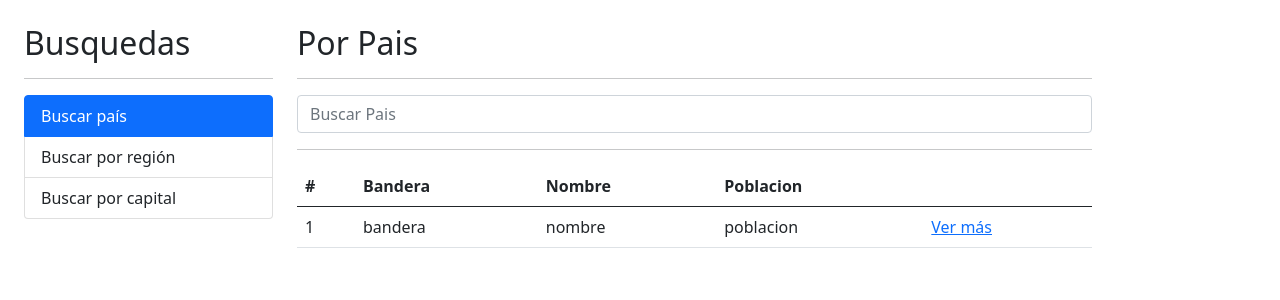
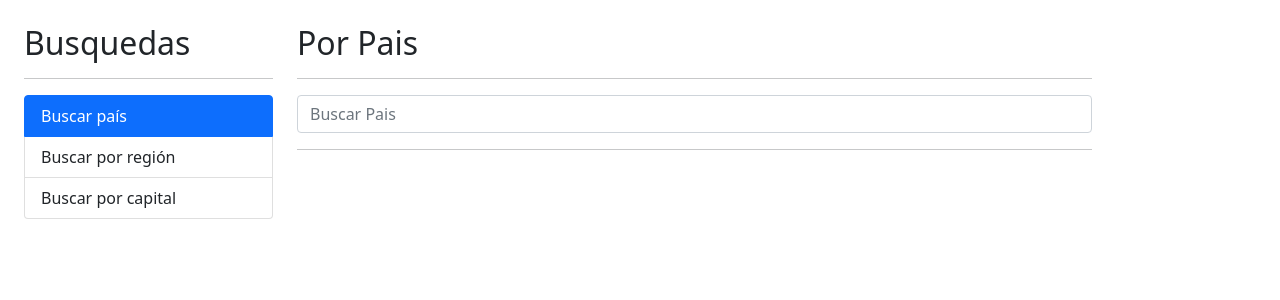
Before and after one commit to UEHG260899/paises-app, an Angular app: page / in a window 1280 px wide. Shown: the top 300 px of the page. Built offline with nearby package versions, Linux system fonts and the light colour scheme.

Commit message:
Es posible mostrar a los paises dependiendo del criterio de busqueda

```diff
--- a/src/app/pais/pages/por-pais/por-pais.component.html
+++ b/src/app/pais/pages/por-pais/por-pais.component.html
@@ -15,7 +15,7 @@
     No se encontró nada con el termino de busqueda {{ termino }}
 </div>
 
-<div *ngIf="!hayError" class="row">
+<div *ngIf="paises.length > 0" class="row">
     <div class="col">
         <table class="table table-hover">
             <thead>
@@ -28,12 +28,12 @@
                 </tr>
             </thead>
             <tbody>
-                <tr>
-                    <td>1</td>
-                    <td>bandera</td>
-                    <td>nombre</td>
-                    <td>poblacion</td>
-                    <td><a href="/pais/mexico">Ver más</a></td>
+                <tr *ngFor="let pais of paises; let i = index">
+                    <td>{{ i + 1 }}</td>
+                    <td><img [src]="pais.flag" alt="Bandera" class="small-flag"></td>
+                    <td>{{ pais.name }}</td>
+                    <td>{{ pais.population | number }}</td>
+                    <td><a [routerLink]="['/pais', pais.alpha2Code]">Ver más</a></td>
                 </tr>
             </tbody>
         </table>
--- a/src/app/pais/pages/por-pais/por-pais.component.ts
+++ b/src/app/pais/pages/por-pais/por-pais.component.ts
@@ -1,4 +1,5 @@
 import { Component } from '@angular/core';
+import { Country } from '../../interfaces/pais.interface';
 
 import { PaisService } from '../../services/pais.service';
 
@@ -12,6 +13,7 @@
 
   termino: string = '';
   hayError: boolean = false;
+  paises: Country[] = [];
 
 
   constructor(private paisService: PaisService) { }
@@ -20,9 +22,10 @@
     this.hayError = false;
     this.paisService.bucsarPais(this.termino)
         .subscribe((paises) => {
-          console.log(paises);
+          this.paises = paises;
         }, (err) => {
           this.hayError = true;
+          this.paises = [];
         });
   }
 
--- a/src/app/pais/pais.module.ts
+++ b/src/app/pais/pais.module.ts
@@ -1,12 +1,14 @@
 import { NgModule } from '@angular/core';
 import { CommonModule } from '@angular/common';
 import { FormsModule } from '@angular/forms';
+import { RouterModule } from '@angular/router';
 
 
 import { PorCapitalComponent } from './pages/por-capital/por-capital.component';
 import { PorPaisComponent } from './pages/por-pais/por-pais.component';
 import { PorRegionComponent } from './pages/por-region/por-region.component';
 import { VerPaisComponent } from './pages/ver-pais/ver-pais.component';
+
 
 
 
@@ -21,7 +23,8 @@
   ],
   imports: [
     CommonModule,
-    FormsModule
+    FormsModule,
+    RouterModule
   ],
 
   exports: [
--- a/src/styles.css
+++ b/src/styles.css
@@ -1 +1,5 @@
 /* You can add global styles to this file, and also import other style files */
+
+.small-flag {
+    width: 50px;
+}
```
